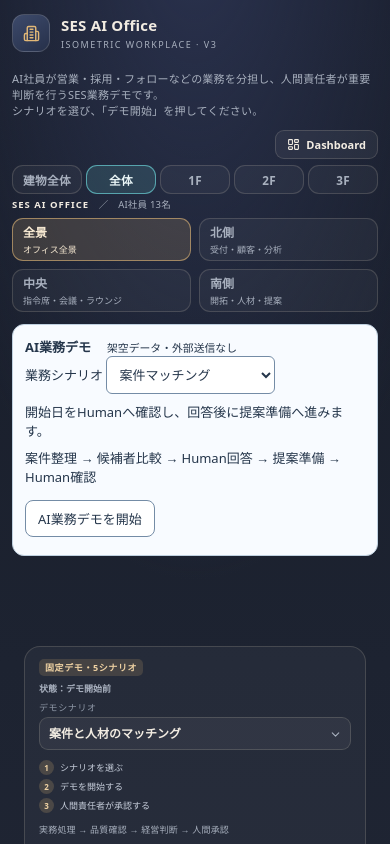
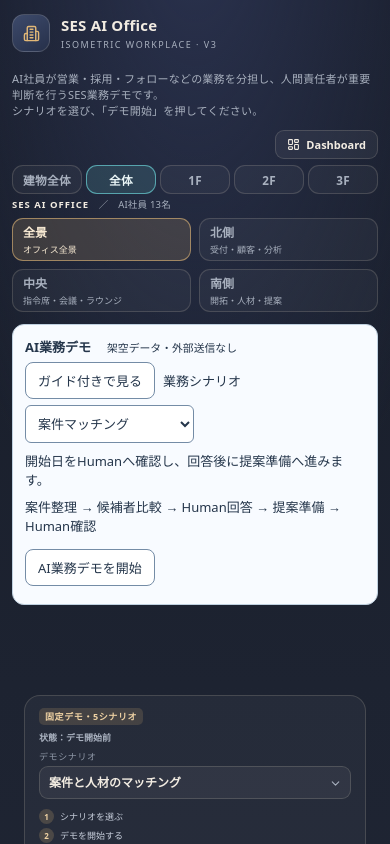
Before and after one commit to satochan-ai/ses-ai-office, a Next.js app: page /office-v3-claude in a window 390 px wide. Shown: the top 844 px of the page. Built offline with nearby package versions, Linux system fonts and the light colour scheme.

Commit message:
feat: add visual office showcase guide

```diff
--- a/components/office-v3-claude/ClaudeOfficeV3.tsx
+++ b/components/office-v3-claude/ClaudeOfficeV3.tsx
@@ -32,7 +32,8 @@ import HumanSeatPanel from "./HumanSeatPanel";
 import OfficeScene from "./OfficeScene";
 import HumanLoopDemoPanel from "./HumanLoopDemoPanel";
 import { startVisualHumanLoopDemo, resumeVisualHumanLoopDemo, VISUAL_HUMAN_LOOP_ID, VISUAL_DEMO_SCENARIOS, startVisualNewClientDemo, startVisualBpDemo, startVisualCandidateDemo, resumeVisualCandidateDemo, VISUAL_CANDIDATE_ID } from "@/lib/application/visualOfficeHumanLoopDemo";
-import { nextPresentationIndex, projectAgentActivity, type ActivityFrame } from "@/lib/visual-office/agentActivity";
+import { projectAgentActivity, type ActivityFrame } from "@/lib/visual-office/agentActivity";
+import { MAIN_SHOWCASE_SCENARIO, schedulePresentationFrame, showcaseReplayFrames } from "@/lib/visual-office/showcaseGuide";
 import s from "./OfficeV3.module.css";
 
 /**
@@ -71,14 +72,14 @@ export default function ClaudeOfficeV3() {
   const [visualScenarioId, setVisualScenarioId] = useState("matching");
   const [activityFrames, setActivityFrames] = useState<ActivityFrame[]>([]);
   const [activityIndex, setActivityIndex] = useState(0);
+  const [showcaseMode, setShowcaseMode] = useState<"off" | "intro" | "active">("off");
+  const [presentationPaused, setPresentationPaused] = useState(false);
   const [activityError, setActivityError] = useState<string | null>(null);
   const activityPlaying = activityFrames.length > 0 && activityIndex < activityFrames.length - 1;
   const activityFrame = activityFrames[activityIndex];
-  useEffect(() => {
-    if (!activityPlaying) return;
-    const timer = setTimeout(() => setActivityIndex(index => nextPresentationIndex(index, activityFrames.length)), 1200);
-    return () => clearTimeout(timer);
-  }, [activityIndex, activityFrames.length, activityPlaying]);
+  useEffect(() => schedulePresentationFrame(activityIndex, activityFrames.length,
+    showcaseMode === "active" && presentationPaused, setActivityIndex),
+  [activityIndex, activityFrames.length, showcaseMode, presentationPaused]);
 
   const runHumanCommand = useCallback(async (action: Parameters<ReturnType<typeof createHumanCommandGuard>["run"]>[0]) => {
     const guard = humanCommandGuardRef.current;
@@ -237,16 +238,21 @@ export default function ClaudeOfficeV3() {
 
   const visualDemoItem = workItems.find(item => item.id === VISUAL_DEMO_SCENARIOS.find(scenario => scenario.id === visualScenarioId)?.workItemId);
   const liveDemoActivity = projectAgentActivity(visualDemoItem, visualDemoItem ? approvalStates[visualDemoItem.id] : undefined);
-  const startActivityDemo = async () => {
-    await runHumanCommand(async () => {
+  const startActivityDemo = async (scenarioId = visualScenarioId, guided = false) => {
+    return runHumanCommand(async () => {
       if (!repositoryRef.current) return { ok: false, message: "保存先を準備中です" };
       try {
-        const frames = await (visualScenarioId === "candidate" ? startVisualCandidateDemo : visualScenarioId === "bp" ? startVisualBpDemo : visualScenarioId === "outreach" ? startVisualNewClientDemo : startVisualHumanLoopDemo)(repositoryRef.current, new Date().toISOString());
+        const frames = await (scenarioId === "candidate" ? startVisualCandidateDemo : scenarioId === "bp" ? startVisualBpDemo : scenarioId === "outreach" ? startVisualNewClientDemo : startVisualHumanLoopDemo)(repositoryRef.current, new Date().toISOString());
         const latest = await repositoryRef.current.listWorkItems();
         setWorkItems(latest);
         const approvals = await Promise.all(latest.flatMap(item => item.currentApprovalId ? [repositoryRef.current!.getApproval(item.currentApprovalId)] : []));
         setApprovalStates(Object.fromEntries(approvals.filter(approval => approval !== null).map(approval => [approval.workItemId, approval])));
-        setActivityFrames(frames); setActivityIndex(0); setActivityError(null); setFloorView("all");
+        setActivityFrames(guided ? showcaseReplayFrames(frames, activityFrames, visualScenarioId) : frames);
+        setActivityIndex(0); setActivityError(null); setFloorView("all");
+        if (guided) {
+          setVisualScenarioId(MAIN_SHOWCASE_SCENARIO); setShowcaseMode("active"); setPresentationPaused(false);
+          setSelectedId(null); setFocusedWorkItemId(null); setTargetMessage(null);
+        }
         return { ok: true };
       } catch { setActivityError("デモを開始できませんでした。再読み込みしてください。"); return { ok: false, message: "デモを開始できませんでした" }; }
     });
@@ -483,7 +489,13 @@ export default function ClaudeOfficeV3() {
       ) : null}
 
       {bootstrapError ? <p role="alert">WorkItemを読み込めませんでした。再読み込みしてください。</p> : targetMessage ? <p role="status">{targetMessage}</p> : null}
-      <HumanLoopDemoPanel scenarioId={visualScenarioId} onScenarioChange={id => { setVisualScenarioId(id); setActivityFrames([]); setActivityIndex(0); setActivityError(null); }} item={visualDemoItem} approval={visualDemoItem ? approvalStates[visualDemoItem.id] : undefined} frame={activityFrame} playing={activityPlaying} busy={humanCommandBusy || !bootstrapReady || demoBusy} error={activityError} frames={activityFrames} names={agentNames} onStart={() => void startActivityDemo()} onReplay={() => setActivityIndex(0)} onOpen={() => { if (!visualDemoItem || humanCommandBusy) return; setFloorView("all"); setFocusedWorkItemId(visualDemoItem.id); setSelectedId(visualDemoItem.assignedAgentId ?? visualDemoItem.execution.lastAgentId); }} />
+      <HumanLoopDemoPanel
+        showcaseMode={showcaseMode} paused={presentationPaused}
+        onIntro={() => setShowcaseMode("intro")}
+        onGuideStart={() => void startActivityDemo(MAIN_SHOWCASE_SCENARIO, true)}
+        onGuideExit={() => { setShowcaseMode("off"); setPresentationPaused(false); }}
+        onPause={() => setPresentationPaused(value => !value)}
+        scenarioId={visualScenarioId} onScenarioChange={id => { setShowcaseMode("off"); setPresentationPaused(false); setVisualScenarioId(id); setActivityFrames([]); setActivityIndex(0); setActivityError(null); }} item={visualDemoItem} approval={visualDemoItem ? approvalStates[visualDemoItem.id] : undefined} frame={activityFrame} playing={activityPlaying} busy={humanCommandBusy || !bootstrapReady || demoBusy} error={activityError} frames={activityFrames} names={agentNames} onStart={() => void startActivityDemo()} onReplay={() => setActivityIndex(0)} onOpen={() => { if (!visualDemoItem || humanCommandBusy) return; setFloorView("all"); setFocusedWorkItemId(visualDemoItem.id); setSelectedId(visualDemoItem.assignedAgentId ?? visualDemoItem.execution.lastAgentId); }} />
       <main className={`${s.stage} ${floorView === "building" ? s.stageBuilding : ""}`}>
         {floorView === "building" ? (
           <>
--- a/components/office-v3-claude/HumanLoopDemoPanel.tsx
+++ b/components/office-v3-claude/HumanLoopDemoPanel.tsx
@@ -4,13 +4,21 @@ import type { Approval } from "@/types/approval";
 import { projectAgentActivity, type ActivityFrame } from "@/lib/visual-office/agentActivity";
 import s from "./OfficeV3.module.css";
 import { NEW_CLIENT_DRAFT, BP_PREPARATION_MEMO, CANDIDATE_MEMO, VISUAL_DEMO_SCENARIOS } from "@/lib/application/visualOfficeHumanLoopDemo";
+import ShowcaseGuide from "./ShowcaseGuide";
+import { projectShowcaseStep } from "@/lib/visual-office/showcaseGuide";
 const LABELS = { idle: "待機", working: "作業中", handoff: "引き継ぎ", waiting_human: "Human待ち", reviewing: "確認中", completed: "完了" };
-export default function HumanLoopDemoPanel({ scenarioId, onScenarioChange, item, approval, frame, playing, busy, error, frames, names, onStart, onOpen, onReplay }: { scenarioId: string; onScenarioChange: (id: string) => void; item?: WorkItem; approval?: Approval; frame?: ActivityFrame; playing: boolean; busy: boolean; error: string | null; frames: ActivityFrame[]; names: Record<string, string>; onStart: () => void; onOpen: () => void; onReplay: () => void }) {
+export default function HumanLoopDemoPanel({ showcaseMode, paused, onIntro, onGuideStart, onGuideExit, onPause, scenarioId, onScenarioChange, item, approval, frame, playing, busy, error, frames, names, onStart, onOpen, onReplay }: { showcaseMode: "off" | "intro" | "active"; paused: boolean; onIntro: () => void; onGuideStart: () => void; onGuideExit: () => void; onPause: () => void; scenarioId: string; onScenarioChange: (id: string) => void; item?: WorkItem; approval?: Approval; frame?: ActivityFrame; playing: boolean; busy: boolean; error: string | null; frames: ActivityFrame[]; names: Record<string, string>; onStart: () => void; onOpen: () => void; onReplay: () => void }) {
   const live = projectAgentActivity(item, approval), shown = playing && frame ? frame : live;
   const open = item?.missingInfo.filter(info => info.status === "open") ?? [];
   return <section className={s.humanLoopDemo} aria-label="AI引き継ぎ・Human質問デモ">
     <div className={s.humanLoopDemoHeading}><strong>AI業務デモ</strong><small>架空データ・外部送信なし</small></div>
-    <label>業務シナリオ <select value={scenarioId} disabled={busy} onChange={event => onScenarioChange(event.target.value)}>{VISUAL_DEMO_SCENARIOS.map(scenario => <option key={scenario.id} value={scenario.id}>{scenario.title}</option>)}</select></label>
+    {showcaseMode === "off" ? <button type="button" disabled={busy} onClick={onIntro}>ガイド付きで見る</button> : showcaseMode === "intro" ? <div className={s.showcaseGuide}>
+      <p>AI社員の役割分担と、Humanへの確認の流れを見られます。</p>
+      <p>このデモでは外部送信は行いません。</p>
+      <div className={s.showcaseActions}><button type="button" disabled={busy} onClick={onGuideStart}>ガイドを開始</button><button type="button" onClick={onGuideExit}>通常Demoとして見る</button></div>
+    </div> : <ShowcaseGuide progress={projectShowcaseStep(item, approval, frame, playing, frames[0])} playing={playing} paused={paused} hasHistory={frames.length > 0} onPause={onPause} onExit={onGuideExit} onScenario={onScenarioChange} />}
+    {showcaseMode === "active" ? <p>ガイド中は案件マッチングに固定しています。別の業務を選ぶにはガイドを終了してください。</p> : null}
+    <label>業務シナリオ <select value={scenarioId} disabled={busy || showcaseMode === "active"} onChange={event => onScenarioChange(event.target.value)}>{VISUAL_DEMO_SCENARIOS.map(scenario => <option key={scenario.id} value={scenario.id}>{scenario.title}</option>)}</select></label>
     <p>{VISUAL_DEMO_SCENARIOS.find(scenario => scenario.id === scenarioId)?.description}</p>
     <p>{scenarioId === "candidate" ? "候補者整理 → 本人意向をHumanへ確認 → 面談確認メモ → Human確認" : scenarioId === "bp" ? "BP情報整理 → 営業Mgrへ引き継ぎ → 面談準備 → Human確認" : scenarioId === "outreach" ? "企業整理 → 接点確認 → 文案準備 → Human確認" : "案件整理 → 候補者比較 → Human回答 → 提案準備 → Human確認"}</p>
     {!item ? <button type="button" disabled={busy} onClick={onStart}>AI業務デモを開始</button> : <>
--- /dev/null
+++ b/components/office-v3-claude/ShowcaseGuide.tsx
@@ -0,0 +1,32 @@
+"use client";
+import type { projectShowcaseStep } from "@/lib/visual-office/showcaseGuide";
+import s from "./OfficeV3.module.css";
+
+export default function ShowcaseGuide({ progress, playing, paused, hasHistory, onPause, onExit, onScenario }: {
+  progress: ReturnType<typeof projectShowcaseStep>; playing: boolean; paused: boolean; hasHistory: boolean;
+  onPause: () => void; onExit: () => void; onScenario: (id: string) => void;
+}) {
+  return <div className={s.showcaseGuide} aria-label="案件マッチングのガイド">
+    <div role="status" aria-live="polite">
+      <strong aria-label={`6工程中${progress.step}工程目 ${progress.title}`}>{progress.step} / 6 {progress.title}</strong>
+      <p>{progress.description}</p>
+      {progress.rework ? <p>修正が必要です。</p> : null}
+      {!hasHistory ? <p>保存済みの現在の状態を表示しています。過去の工程の演出は残っていません。</p> : playing ? <p>保存済み工程の表示演出です。{paused ? "演出は停止中です。" : ""}</p> : null}
+    </div>
+    <p>AI営業Mgr：案件整理 ／ AIマッチング担当：候補比較・条件確認 ／ AI提案・面談支援担当：提案準備</p>
+    {progress.completed ? <>
+      <strong>ガイド完了</strong>
+      <p>不足情報への回答と、準備内容の確認をHumanが担当しました。</p>
+      <div className={s.showcaseSummary}><div><strong>AI社員が担当</strong><p>案件整理・候補比較・条件確認・提案準備</p></div><div><strong>Humanが担当</strong><p>不足情報の回答・準備内容の確認</p></div></div>
+      <div className={s.showcaseActions}><button type="button" onClick={onExit}>別のDemoを見る</button><button type="button" onClick={onExit}>通常表示へ戻る</button></div>
+      <div className={s.showcaseActions}>
+        <button type="button" onClick={() => onScenario("outreach")}>新規顧客アプローチ：AIが準備した未送信文案をHumanが確認</button>
+        <button type="button" onClick={() => onScenario("bp")}>BP協業：協業テーマと面談準備メモをHumanが確認</button>
+        <button type="button" onClick={() => onScenario("candidate")}>候補者スクリーニング：本人意向をHumanが確認し、AIがその後の整理を再開</button>
+      </div>
+    </> : <div className={s.showcaseActions}>
+      {playing ? <button type="button" onClick={onPause}>{paused ? "続ける" : "演出を止める"}</button> : null}
+      <button type="button" onClick={onExit}>ガイドを終了</button>
+    </div>}
+  </div>;
+}
--- /dev/null
+++ b/lib/visual-office/showcaseGuide.ts
@@ -0,0 +1,45 @@
+import type { WorkItem } from "@/types/workItem";
+import type { Approval } from "@/types/approval";
+import { nextPresentationIndex, type ActivityFrame } from "./agentActivity";
+
+export const MAIN_SHOWCASE_SCENARIO = "matching";
+export const SHOWCASE_STEPS = [
+  { title: "案件を整理", description: "AI営業Mgrが案件条件を整理します。" },
+  { title: "担当へ引き継ぎ", description: "AIマッチング担当へ情報を引き継ぎます。" },
+  { title: "Humanへ確認", description: "開始日が未確認のため、AIは推測せずHumanへ確認します。" },
+  { title: "回答を反映", description: "Humanが回答した開始日を保存します。" },
+  { title: "AIが再開", description: "回答を反映して条件を確認し、提案担当へ引き継ぎます。" },
+  { title: "内容を確認", description: "AIが準備した内容をHumanが確認します。" },
+] as const;
+
+// 業務状態は変更しない。保存済み工程の表示と、現在の保存済み状態を区別する。
+export function projectShowcaseStep(item: WorkItem | undefined, approval: Approval | undefined, frame?: ActivityFrame, playing = false, firstFrame?: ActivityFrame) {
+  const completed = item?.status === "preparation_recorded" && !!item.currentApprovalId && approval?.id === item.currentApprovalId && approval.workItemId === item.id && approval.state === "approved";
+  const rework = item?.status === "returned_for_rework";
+  let step = 1;
+  if (playing && frame) {
+    step = frame.activity === "waiting_human" ? (frame.agentId === "proposal" ? 6 : 3)
+      : frame.agentId === "manager" ? 1
+      : frame.handoff?.to === "matching" ? 2
+      : frame.activity === "reviewing" && frame.agentId === "matching" ? 4
+      : frame.handoff?.to === "proposal" || frame.agentId === "proposal" ? 5
+      : firstFrame?.agentId === "manager" || item?.missingInfo.some(info => info.status === "open") ? 2 : 5;
+  } else if (item) {
+    step = item.missingInfo.some(info => info.status === "open") ? 3
+      : item.currentApprovalId || completed || rework || item.status === "awaiting_approval" ? 6
+      : ["draft_generation", "quality_check", "info_gap_check"].includes(item.status) ? 5
+      : item.missingInfo.some(info => info.status === "resolved") ? 4 : 1;
+  }
+  return { step, ...SHOWCASE_STEPS[step - 1], completed: completed && !playing, rework: rework && !playing };
+}
+
+export function showcaseReplayFrames(fresh: ActivityFrame[], existing: ActivityFrame[], existingScenario: string) {
+  return fresh.length ? fresh : existingScenario === MAIN_SHOWCASE_SCENARIO ? existing : [];
+}
+
+// 既存Demoと共用する唯一の表示timer。Human待ちの最終frameでは停止する。
+export function schedulePresentationFrame(index: number, length: number, paused: boolean, advance: (index: number) => void) {
+  if (paused || index >= length - 1) return;
+  const timer = setTimeout(() => advance(nextPresentationIndex(index, length)), 1200);
+  return () => clearTimeout(timer);
+}
```
Also changed, not shown: components/office-v3-claude/OfficeV3.module.css (+10 -0 lines), 1 other file (tests, documents, lock files or other folders).
